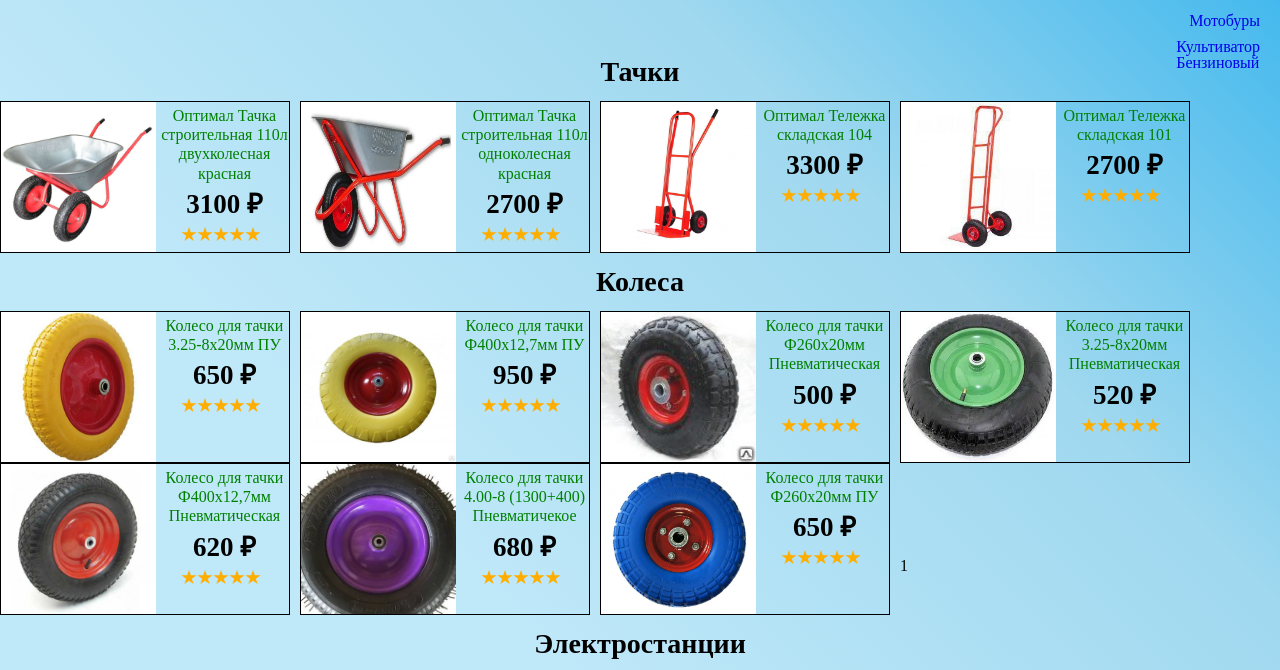
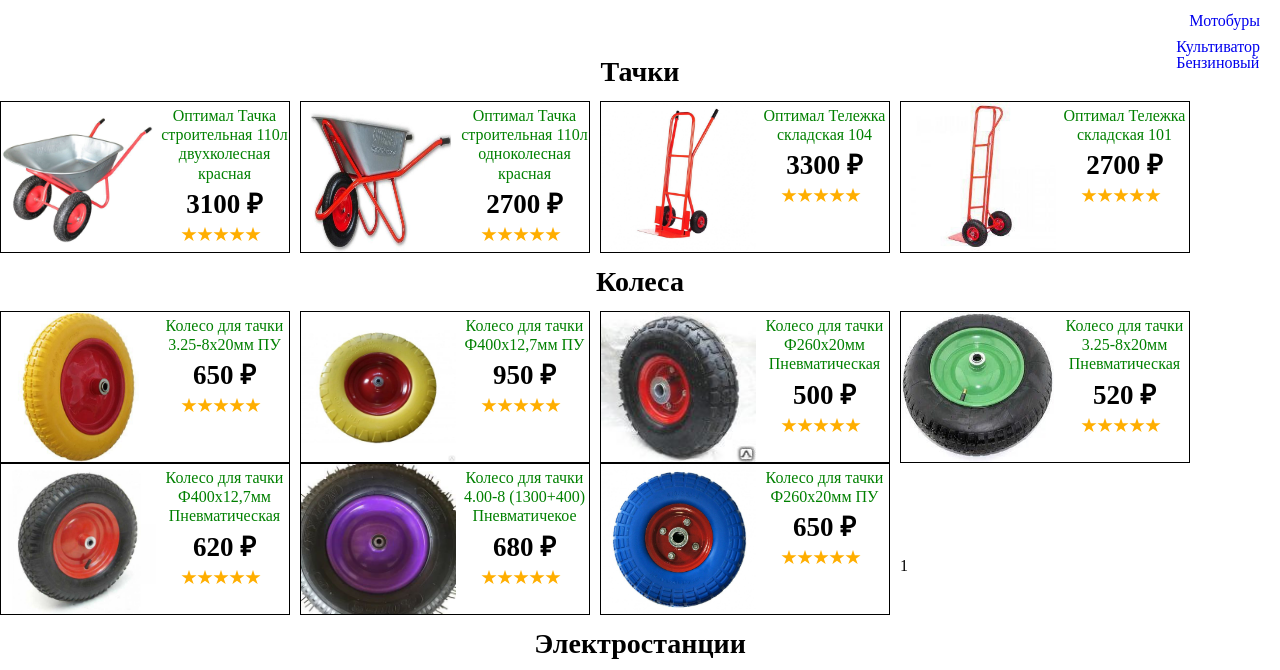
Before and after one commit to HovoHovhannisyan15/price, a plain HTML site: page index.html in a window 1280 px wide. Shown: the part 174-844 px from the top of the page. Drawn offline with nearby package versions, Linux system fonts and the light colour scheme.

Commit message:
Update style.css

```diff
--- a/css/style.css
+++ b/css/style.css
@@ -3,16 +3,6 @@ body{
     box-sizing: border-box;
     width: 100%;
     margin: 0 auto;
-    /* background-color: rgb(212, 232, 247); */
-    /* Permalink - use to edit and share this gradient: https://colorzilla.com/gradient-editor/#e4f5fc+0,bfe8f9+21,bfe8f9+60,9fd8ef+80,2ab0ed+100 */
-    background: #e4f5fc; /* Old browsers */
-    background: -moz-linear-gradient(45deg,  #e4f5fc 0%, #bfe8f9 21%, #bfe8f9 60%, #9fd8ef 80%, #2ab0ed 100%); /* FF3.6-15 */
-    background: -webkit-linear-gradient(45deg,  #e4f5fc 0%,#bfe8f9 21%,#bfe8f9 60%,#9fd8ef 80%,#2ab0ed 100%); /* Chrome10-25,Safari5.1-6 */
-    background: linear-gradient(45deg,  #e4f5fc 0%,#bfe8f9 21%,#bfe8f9 60%,#9fd8ef 80%,#2ab0ed 100%); /* W3C, IE10+, FF16+, Chrome26+, Opera12+, Safari7+ */
-    filter: progid:DXImageTransform.Microsoft.gradient( startColorstr='#e4f5fc', endColorstr='#2ab0ed',GradientType=1 ); /* IE6-9 fallback on horizontal gradient */
-    background-repeat: no-repeat;
-
-
 }
 .head{
     max-width: 1200px;
```
